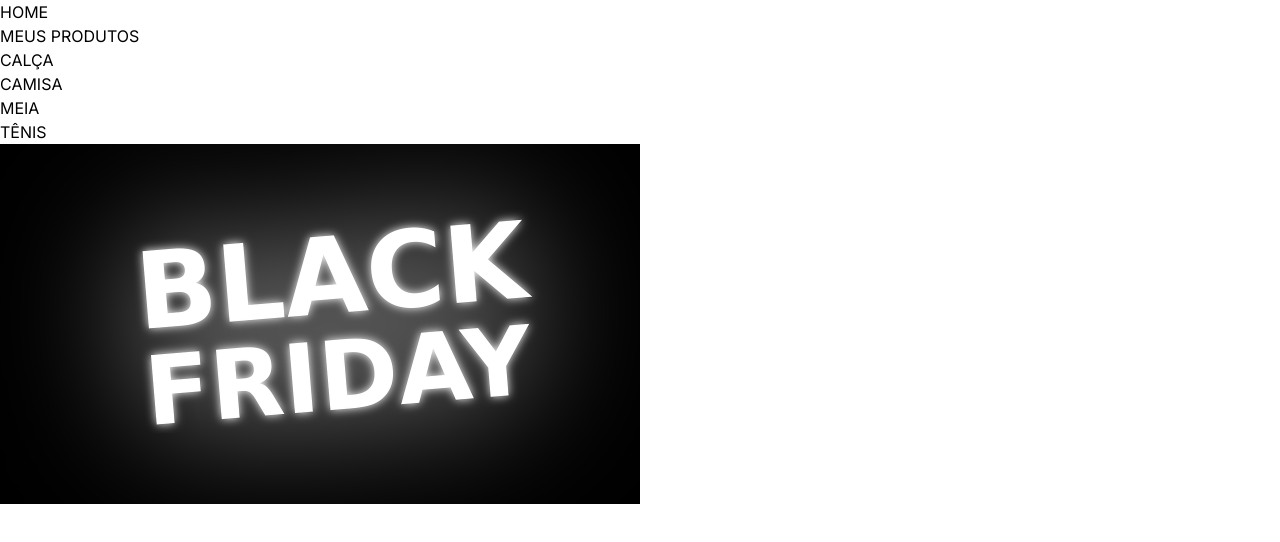
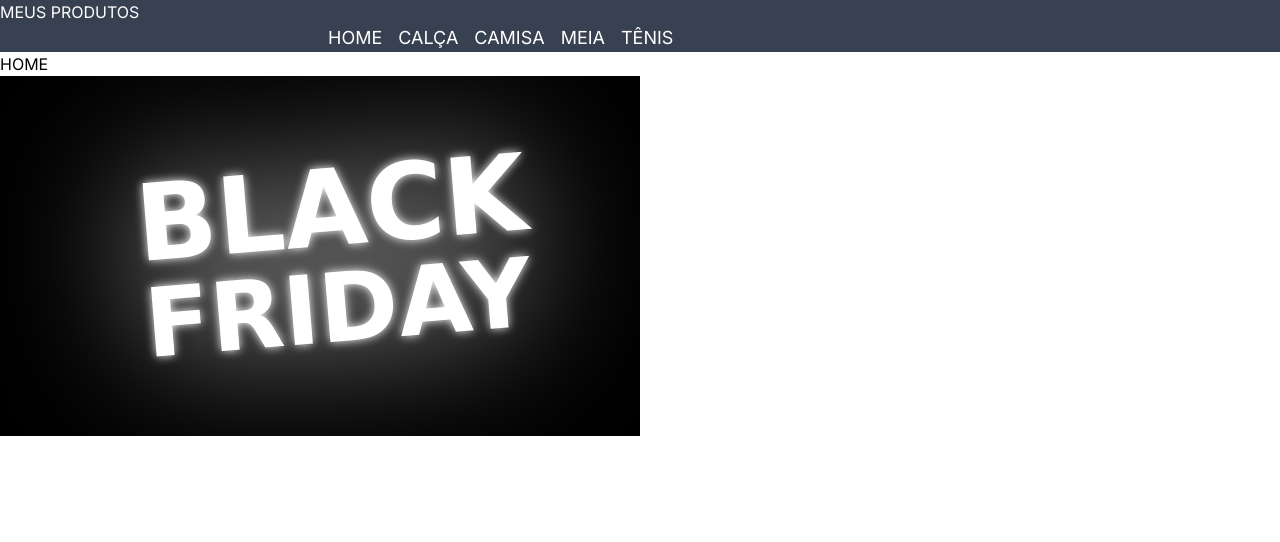
Before and after one commit to alecarlosjesus/loja-app-1tdspf, a Next.js app: page / in a window 1280 px wide. Shown: the top 542 px of the page. Built offline with nearby package versions, Linux system fonts and the light colour scheme.

Commit message:
Tailwind basics. Agrupamento de Rotas. Página de Erros.

```diff
--- a/src/app/globals.css
+++ b/src/app/globals.css
@@ -1,3 +1,6 @@
 @tailwind base;
 @tailwind components;
 @tailwind utilities;
+
+ul{ @apply m-mxy-auto w-50}
+li{ @apply inline p-2 text-lg}
--- a/src/app/layout.jsx
+++ b/src/app/layout.jsx
@@ -1,17 +1,41 @@
-import './globals.css'
-import { Inter } from 'next/font/google'
+import Link from "next/link";
+import "./globals.css";
+import { Inter } from "next/font/google";
 
-const inter = Inter({ subsets: ['latin'] })
+const inter = Inter({ subsets: ["latin"] });
 
 export const metadata = {
-  title: 'Create Next App',
-  description: 'Generated by create next app',
-}
+  title: "Create Next App",
+  description: "Generated by create next app",
+};
 
 export default function RootLayout({ children }) {
   return (
-    <html lang="en">
-      <body className={inter.className}>{children}</body>
+    <html lang="pt-br">
+      <body className={inter.className}>
+        <header className="bg-gray-700 text-white">
+          <h2>MEUS PRODUTOS</h2>
+          <ul>
+          <li>
+              <Link href="/">HOME</Link>
+            </li>
+            <li>
+              <Link href="/produtos/calca">CALÇA</Link>
+            </li>
+            <li>
+              <Link href="/produtos/camisa">CAMISA</Link>
+            </li>
+            <li>
+              <Link href="/produtos/meia">MEIA</Link>
+            </li>
+            <li>
+              <Link href="/produtos/tenis">TÊNIS</Link>
+            </li>
+          </ul>
+        </header>
+
+        {children}
+      </body>
     </html>
-  )
+  );
 }
--- /dev/null
+++ b/src/app/not-found.jsx
@@ -0,0 +1,9 @@
+
+export default function NotFound() {
+  return (
+    <div>
+        <h1>OOPS! 404!</h1>
+        <p>Página não encontrada!</p>
+    </div>
+  )
+}
--- a/src/app/page.jsx
+++ b/src/app/page.jsx
@@ -7,13 +7,7 @@ export default function Home() {
       <h1>HOME</h1>
 
       <div>
-        <h2>MEUS PRODUTOS</h2>
-        <ul>
-          <li><Link href="/produtos/calca">CALÇA</Link></li>
-          <li><Link href="/produtos/camisa">CAMISA</Link></li>
-          <li><Link href="/produtos/meia">MEIA</Link></li>
-          <li><Link href="/produtos/tenis">TÊNIS</Link></li>
-        </ul>
+
 
         <figure>
           <Image src="/img/black-640×360_1280.png" alt="Placa escura" width={640} height={360}/>
--- a/tailwind.config.js
+++ b/tailwind.config.js
@@ -12,6 +12,11 @@ module.exports = {
         'gradient-conic':
           'conic-gradient(from 180deg at 50% 50%, var(--tw-gradient-stops))',
       },
+      margin:{
+        "mxy-auto":"0 auto"
+      },width:{
+        '50':'50%'
+      },
     },
   },
   plugins: [],
```
